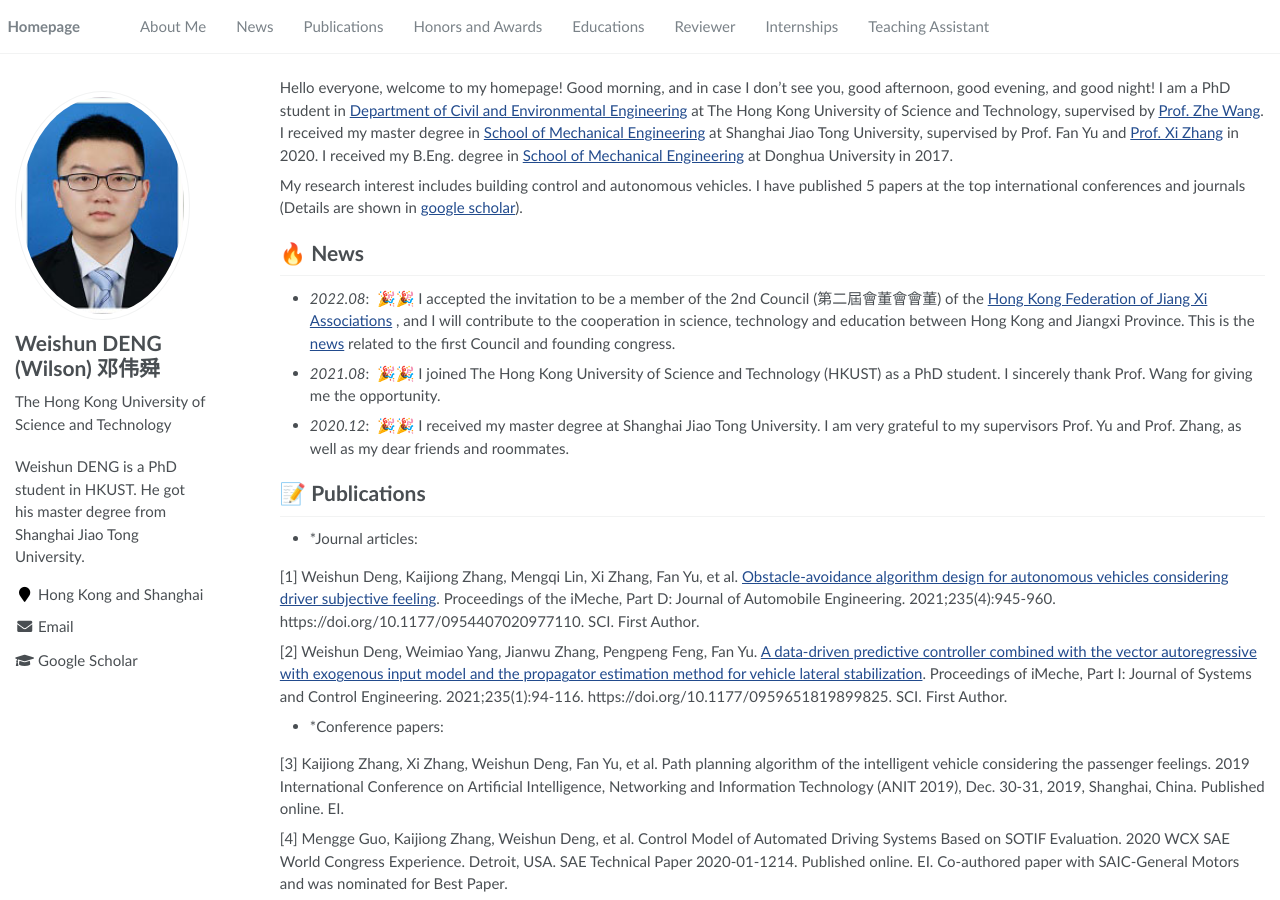
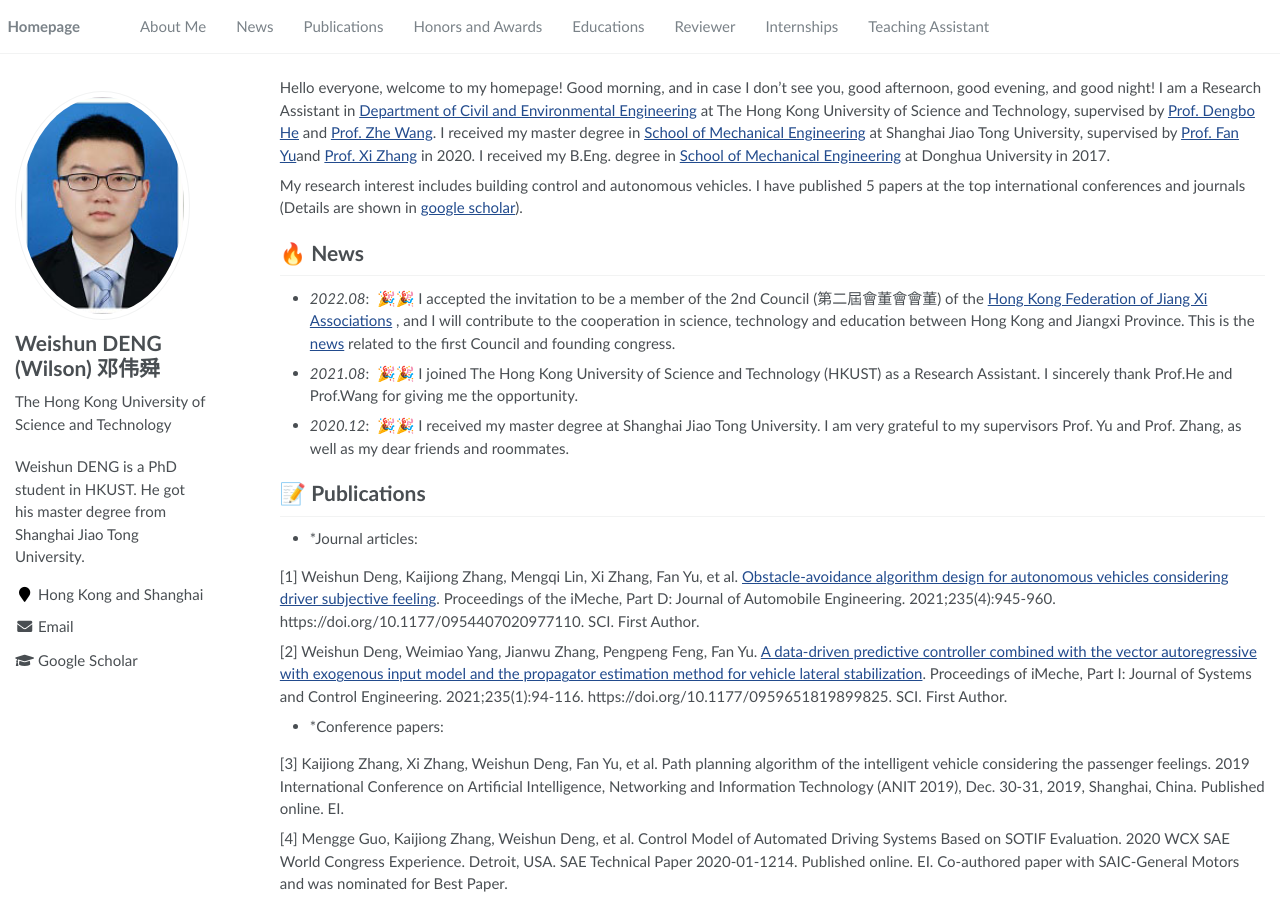
Before and after one commit to RayeRen/acad-homepage.github.io, a Jekyll site: the page built from _pages/about.md, in a window 1280 px wide and 900 px high. Built offline with Jekyll 4.4.1, drawn with Linux system fonts in a browser that asks for light colours.

Commit message:
Update about.md

```diff
--- a/_pages/about.md
+++ b/_pages/about.md
@@ -18,7 +18,7 @@ redirect_from:
 <span class='anchor' id='about-me'></span>
 
 Hello everyone, welcome to my homepage! Good morning, and in case I don't see you, good afternoon, good evening, and good night!
-I am a PhD student in [Department of Civil and Environmental Engineering](https://www.ce.ust.hk//) at The Hong Kong University of Science and Technology, supervised by [Prof. Zhe Wang](https://facultyprofiles.hkust.edu.hk/profiles.php?profile=walter-zhe-wang-cezhewang//). I received my master degree in [School of Mechanical Engineering](https://me.sjtu.edu.cn//) at Shanghai Jiao Tong University, supervised by Prof. Fan Yu and [Prof. Xi Zhang](https://me.sjtu.edu.cn/teacher_directory1/zhangxi.html//) in 2020. I received my B.Eng. degree in [School of Mechanical Engineering](https://meccol.dhu.edu.cn//) at Donghua University in 2017.
+I am a Research Assistant in [Department of Civil and Environmental Engineering](https://www.ce.ust.hk//) at The Hong Kong University of Science and Technology, supervised by [Prof. Dengbo He](https://seng.hkust.edu.hk/about/people/faculty/dengbo-he) and [Prof. Zhe Wang](https://facultyprofiles.hkust.edu.hk/profiles.php?profile=walter-zhe-wang-cezhewang//). I received my master degree in [School of Mechanical Engineering](https://me.sjtu.edu.cn//) at Shanghai Jiao Tong University, supervised by [Prof. Fan Yu](https://www.baidu.com/link?url=Fov8hSfLaPDQ8bdhpKv2Dq4Vdo1AvnibWXX0HnZl45Mnl9zWvRgpkaB6qnIOThfpm51qD0dy2d0Q5j40w4IcKBnFXNLq7aneEYs7TxerjF3&wd=&eqid=efadda3d00195d7000000006630b2f86)and [Prof. Xi Zhang](https://me.sjtu.edu.cn/teacher_directory1/zhangxi.html//) in 2020. I received my B.Eng. degree in [School of Mechanical Engineering](https://meccol.dhu.edu.cn//) at Donghua University in 2017.
 
 My research interest includes building control and autonomous vehicles. I have published 5 papers at the top international conferences and journals (Details are shown in [google scholar](https://scholar.google.com/citations?user=LWC2XQEAAAAJ//)).
 
@@ -26,7 +26,7 @@ My research interest includes building control and autonomous vehicles. I have p
 # 🔥 News
 - *2022.08*: &nbsp;🎉🎉 I accepted the invitation to be a member of the 2nd Council (第二屆會董會會董) of the [Hong Kong Federation of Jiang Xi Associations](https://www.hkjiangxi.com/) , and I will contribute to the cooperation in science, technology and education between Hong Kong and Jiangxi Province. This is the [news](http://www.locpg.gov.cn/jsdt/2018-05/17/c_129874795.htm) related to the first Council and founding congress.
 
-- *2021.08*: &nbsp;🎉🎉 I joined The Hong Kong University of Science and Technology (HKUST) as a PhD student. I sincerely thank Prof. Wang for giving me the opportunity.
+- *2021.08*: &nbsp;🎉🎉 I joined The Hong Kong University of Science and Technology (HKUST) as a Research Assistant. I sincerely thank Prof.He and Prof.Wang for giving me the opportunity.
 
 - *2020.12*: &nbsp;🎉🎉 I received my master degree at Shanghai Jiao Tong University. I am very grateful to my supervisors Prof. Yu and Prof. Zhang, as well as my dear friends and roommates.
 
```
